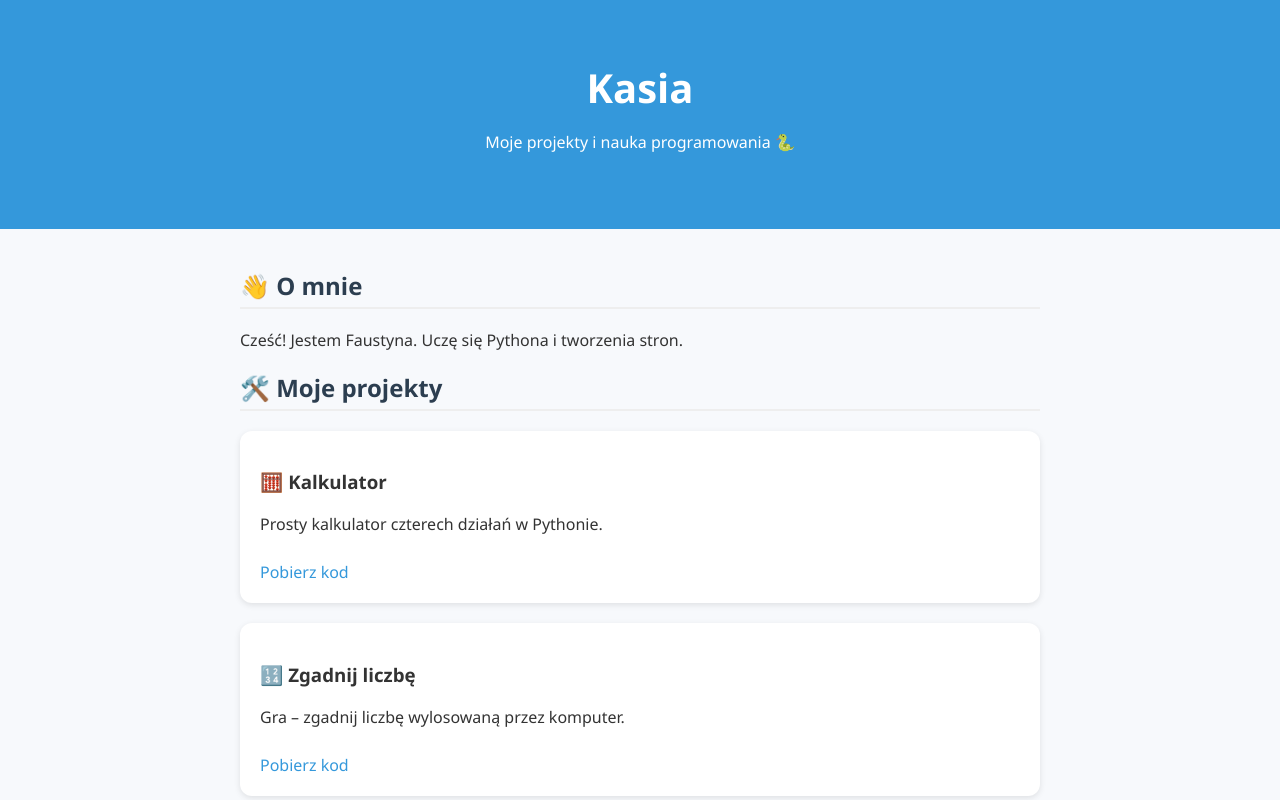
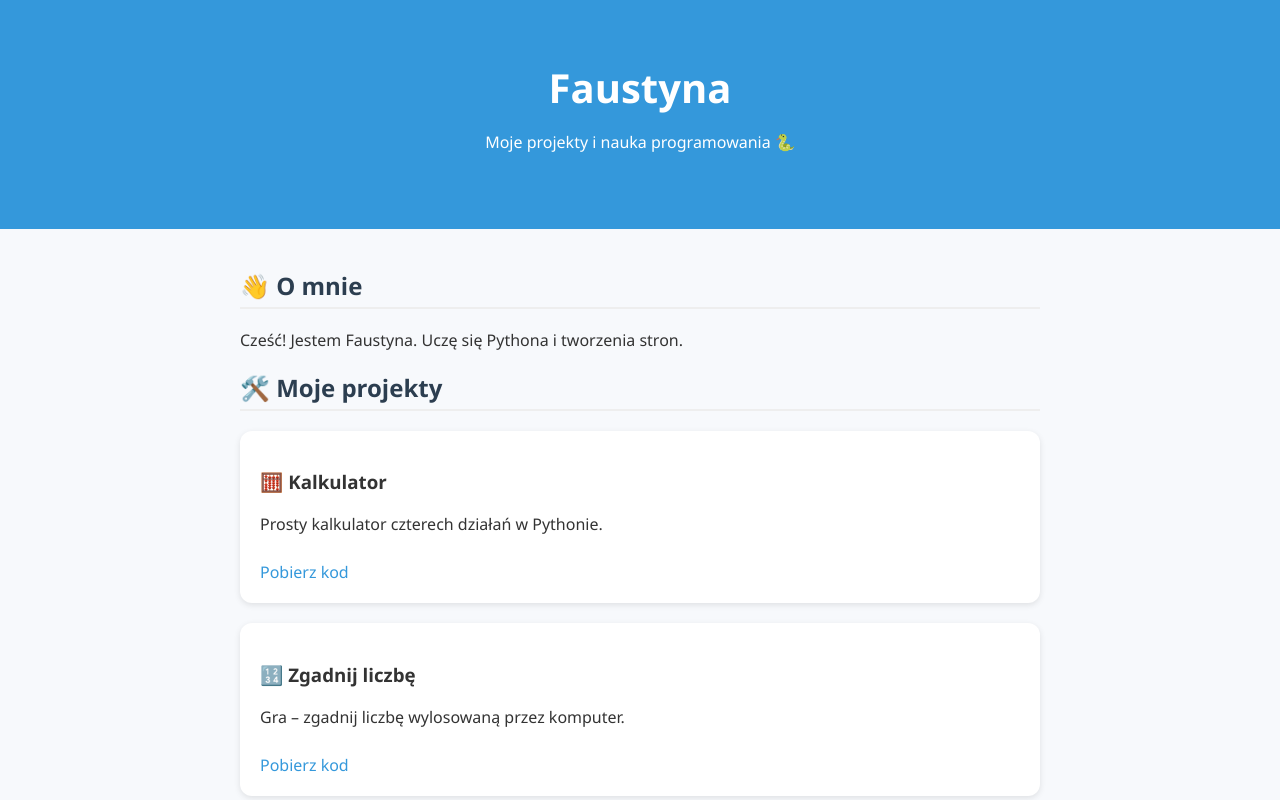
Before and after one commit to Fijalkowska/fijalkowska.github.io, a plain HTML site: page index.html in a window 1280 px wide. Shown: the top 800 px of the page. Drawn offline with Linux system fonts and the light colour scheme.

Commit message:
Update index.html

```diff
--- a/index.html
+++ b/index.html
@@ -9,7 +9,7 @@
 <body>
   <header>
     <div class="container">
-      <h1>Kasia</h1>
+      <h1>Faustyna</h1>
       <p>Moje projekty i nauka programowania 🐍</p>
     </div>
   </header>
```
